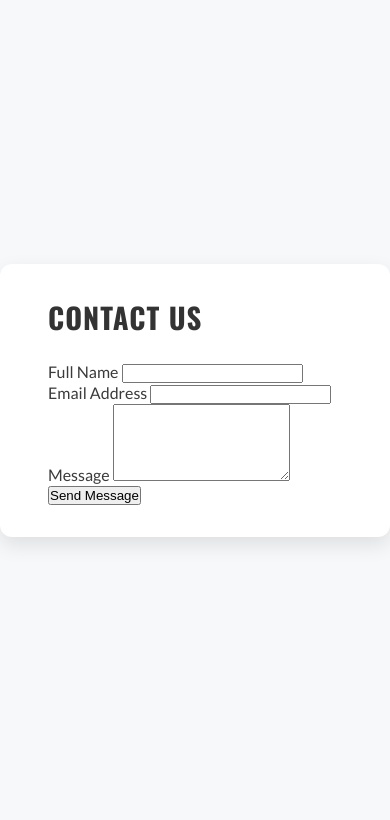
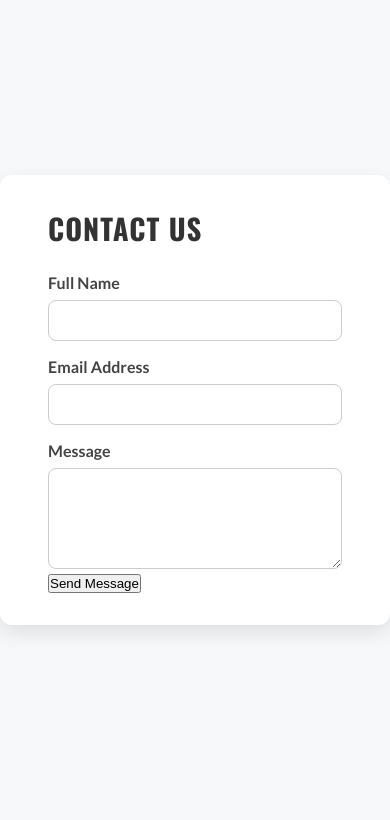
Before and after one commit to darrio-dk/muscle-strength-lab, a plain HTML site: page contact.html in a window 390 px wide. Shown: the part 69-889 px from the top of the page. Drawn offline with nearby package versions, Linux system fonts and the light colour scheme.

Commit message:
Make contact form responsive to bigger screens, add label and textarea style

```diff
--- a/assets/css/style.css
+++ b/assets/css/style.css
@@ -160,6 +160,25 @@ main {
     color: #333;
 }
 
+.contact-form label {
+    margin-top: 1rem;
+    display: block;
+    font-weight: 600;
+    color: #444;
+}
+
+.contact-form input,
+.contact-form textarea {
+    width: 100%;
+    padding: 0.75rem;
+    margin-top: 0.5rem;
+    border: 1px solid #ccc;
+    border-radius: 8px;
+    transition: border-color 0.3s;
+}
+
+
+
 /* Footer */
 #social-networks {
     background-color: #1f2833;
```
